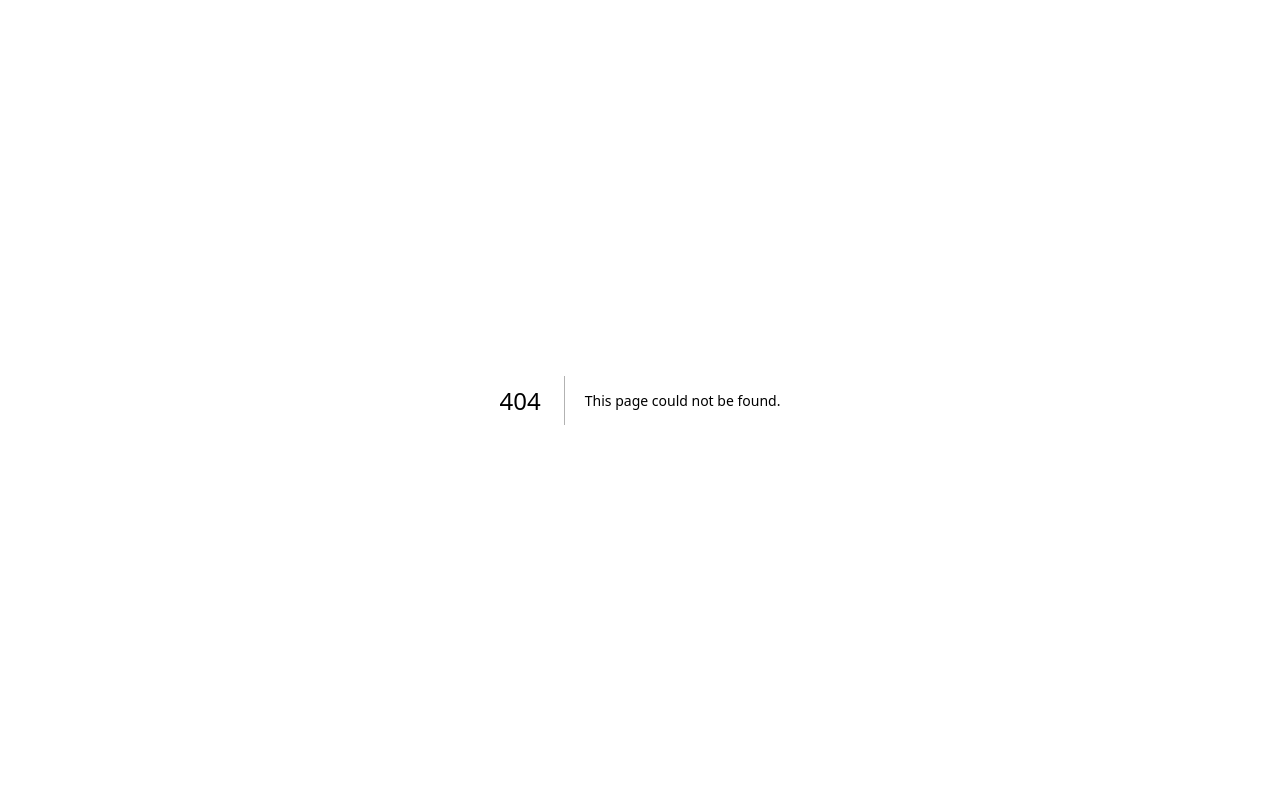
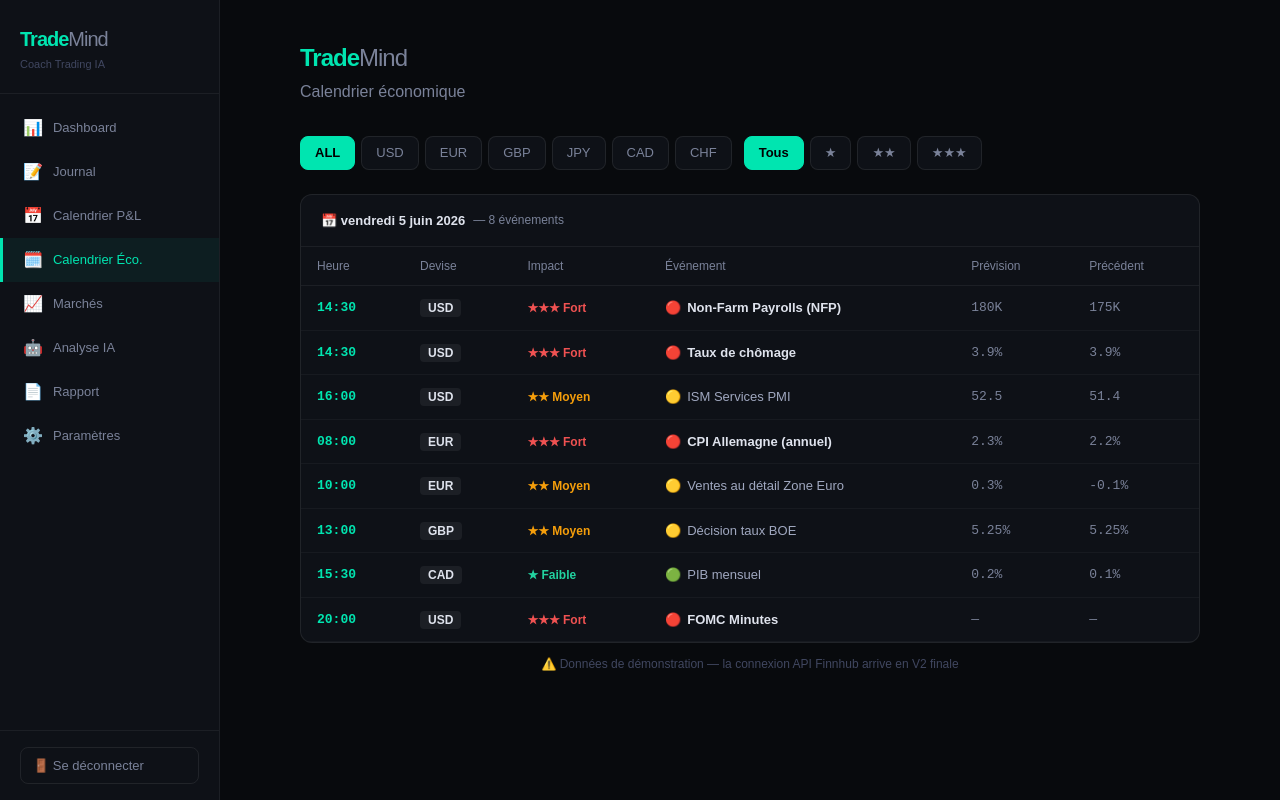
Before and after one commit to julessaillant67-hash/trademind, a Next.js app: page /calendrier-eco in a window 1280 px wide. Before the commit this address had no page. Built offline with nearby package versions, Linux system fonts and the light colour scheme; no server answers.

Commit message:
calendrier eco + marches TradingView

```diff
--- /dev/null
+++ b/app/(dashboard)/calendrier-eco/page.tsx
@@ -0,0 +1,137 @@
+'use client'
+
+import { useState, useEffect } from 'react'
+
+const EVENTS_MOCK = [
+  { time: '14:30', currency: 'USD', impact: 3, event: 'Non-Farm Payrolls (NFP)', forecast: '180K', previous: '175K' },
+  { time: '14:30', currency: 'USD', impact: 3, event: 'Taux de chômage', forecast: '3.9%', previous: '3.9%' },
+  { time: '16:00', currency: 'USD', impact: 2, event: 'ISM Services PMI', forecast: '52.5', previous: '51.4' },
+  { time: '08:00', currency: 'EUR', impact: 3, event: 'CPI Allemagne (annuel)', forecast: '2.3%', previous: '2.2%' },
+  { time: '10:00', currency: 'EUR', impact: 2, event: 'Ventes au détail Zone Euro', forecast: '0.3%', previous: '-0.1%' },
+  { time: '13:00', currency: 'GBP', impact: 2, event: 'Décision taux BOE', forecast: '5.25%', previous: '5.25%' },
+  { time: '15:30', currency: 'CAD', impact: 1, event: 'PIB mensuel', forecast: '0.2%', previous: '0.1%' },
+  { time: '20:00', currency: 'USD', impact: 3, event: 'FOMC Minutes', forecast: '—', previous: '—' },
+]
+
+const IMPACT_COLORS: Record<number, string> = {
+  1: '#22d3a0',
+  2: '#f59e0b',
+  3: '#f05252',
+}
+
+const IMPACT_LABELS: Record<number, string> = {
+  1: 'Faible',
+  2: 'Moyen',
+  3: 'Fort',
+}
+
+export default function CalendrierEcoPage() {
+  const [filter, setFilter] = useState('ALL')
+  const [impactFilter, setImpactFilter] = useState(0)
+
+  const currencies = ['ALL', 'USD', 'EUR', 'GBP', 'JPY', 'CAD', 'CHF']
+
+  const filtered = EVENTS_MOCK.filter(e => {
+    if (filter !== 'ALL' && e.currency !== filter) return false
+    if (impactFilter > 0 && e.impact < impactFilter) return false
+    return true
+  })
+
+  return (
+    <div style={{ minHeight: '100vh', background: '#080a0d', color: '#dfe3ed', fontFamily: 'sans-serif', padding: '40px' }}>
+      <div style={{ maxWidth: '900px', margin: '0 auto' }}>
+
+        <div style={{ marginBottom: '32px' }}>
+          <div style={{ fontSize: '24px', fontWeight: '700', color: '#00e5b0', letterSpacing: '-1px' }}>
+            Trade<span style={{ color: '#7a8299', fontWeight: '400' }}>Mind</span>
+          </div>
+          <div style={{ color: '#7a8299', marginTop: '4px' }}>Calendrier économique</div>
+        </div>
+
+        {/* Filtres */}
+        <div style={{ display: 'flex', gap: '12px', marginBottom: '24px', flexWrap: 'wrap' }}>
+          <div style={{ display: 'flex', gap: '6px', flexWrap: 'wrap' }}>
+            {currencies.map(c => (
+              <button key={c} onClick={() => setFilter(c)} style={{
+                padding: '6px 14px', borderRadius: '8px', fontSize: '13px', cursor: 'pointer',
+                background: filter === c ? '#00e5b0' : '#0e1117',
+                color: filter === c ? '#000' : '#7a8299',
+                border: `1px solid ${filter === c ? '#00e5b0' : 'rgba(255,255,255,0.08)'}`,
+                fontWeight: filter === c ? '600' : '400'
+              }}>{c}</button>
+            ))}
+          </div>
+          <div style={{ display: 'flex', gap: '6px' }}>
+            {[0, 1, 2, 3].map(i => (
+              <button key={i} onClick={() => setImpactFilter(i)} style={{
+                padding: '6px 14px', borderRadius: '8px', fontSize: '13px', cursor: 'pointer',
+                background: impactFilter === i ? (i === 0 ? '#00e5b0' : IMPACT_COLORS[i]) : '#0e1117',
+                color: impactFilter === i ? '#000' : '#7a8299',
+                border: `1px solid ${impactFilter === i ? (i === 0 ? '#00e5b0' : IMPACT_COLORS[i]) : 'rgba(255,255,255,0.08)'}`,
+                fontWeight: impactFilter === i ? '600' : '400'
+              }}>
+                {i === 0 ? 'Tous' : '★'.repeat(i)}
+              </button>
+            ))}
+          </div>
+        </div>
+
+        {/* Tableau */}
+        <div style={{ background: '#0e1117', border: '1px solid rgba(255,255,255,0.08)', borderRadius: '12px', overflow: 'hidden' }}>
+          <div style={{ padding: '16px 20px', borderBottom: '1px solid rgba(255,255,255,0.06)', display: 'flex', alignItems: 'center', gap: '8px' }}>
+            <span style={{ fontSize: '13px', fontWeight: '600', color: '#dfe3ed' }}>
+              📅 {new Date().toLocaleDateString('fr-FR', { weekday: 'long', day: 'numeric', month: 'long', year: 'numeric' })}
+            </span>
+            <span style={{ fontSize: '12px', color: '#7a8299' }}>— {filtered.length} événement{filtered.length > 1 ? 's' : ''}</span>
+          </div>
+
+          <table style={{ width: '100%', borderCollapse: 'collapse', fontSize: '13px' }}>
+            <thead>
+              <tr style={{ borderBottom: '1px solid rgba(255,255,255,0.06)' }}>
+                {['Heure', 'Devise', 'Impact', 'Événement', 'Prévision', 'Précédent'].map(h => (
+                  <th key={h} style={{ padding: '10px 16px', textAlign: 'left', color: '#7a8299', fontWeight: '500', fontSize: '12px' }}>{h}</th>
+                ))}
+              </tr>
+            </thead>
+            <tbody>
+              {filtered.map((event, i) => (
+                <tr key={i} style={{ borderBottom: '1px solid rgba(255,255,255,0.04)', transition: 'background 0.1s' }}>
+                  <td style={{ padding: '12px 16px', fontFamily: 'monospace', color: '#00e5b0', fontWeight: '600' }}>{event.time}</td>
+                  <td style={{ padding: '12px 16px' }}>
+                    <span style={{ background: 'rgba(255,255,255,0.06)', borderRadius: '4px', padding: '2px 8px', fontSize: '12px', fontWeight: '600' }}>
+                      {event.currency}
+                    </span>
+                  </td>
+                  <td style={{ padding: '12px 16px' }}>
+                    <span style={{ color: IMPACT_COLORS[event.impact], fontSize: '12px', fontWeight: '600' }}>
+                      {'★'.repeat(event.impact)} {IMPACT_LABELS[event.impact]}
+                    </span>
+                  </td>
+                  <td style={{ padding: '12px 16px', fontWeight: event.impact === 3 ? '600' : '400', color: event.impact === 3 ? '#dfe3ed' : '#a0a8c0' }}>
+                    {event.impact === 3 && <span style={{ marginRight: '6px' }}>🔴</span>}
+                    {event.impact === 2 && <span style={{ marginRight: '6px' }}>🟡</span>}
+                    {event.impact === 1 && <span style={{ marginRight: '6px' }}>🟢</span>}
+                    {event.event}
+                  </td>
+                  <td style={{ padding: '12px 16px', fontFamily: 'monospace', color: '#7a8299' }}>{event.forecast}</td>
+                  <td style={{ padding: '12px 16px', fontFamily: 'monospace', color: '#7a8299' }}>{event.previous}</td>
+                </tr>
+              ))}
+            </tbody>
+          </table>
+
+          {filtered.length === 0 && (
+            <div style={{ padding: '40px', textAlign: 'center', color: '#7a8299' }}>
+              Aucun événement pour ce filtre.
+            </div>
+          )}
+        </div>
+
+        <div style={{ marginTop: '12px', fontSize: '12px', color: '#404760', textAlign: 'center' }}>
+          ⚠️ Données de démonstration — la connexion API Finnhub arrive en V2 finale
+        </div>
+
+      </div>
+    </div>
+  )
+}
--- a/components/layout/Sidebar.tsx
+++ b/components/layout/Sidebar.tsx
@@ -9,6 +9,7 @@ const navItems = [
   { href: '/dashboard', icon: '📊', label: 'Dashboard' },
   { href: '/journal', icon: '📝', label: 'Journal' },
   { href: '/calendrier', icon: '📅', label: 'Calendrier P&L' },
+  { href: '/calendrier-eco', icon: '🗓️', label: 'Calendrier Éco.' },
   { href: '/marches', icon: '📈', label: 'Marchés' },
   { href: '/analyse', icon: '🤖', label: 'Analyse IA' },
   { href: '/rapport', icon: '📄', label: 'Rapport' },
```
